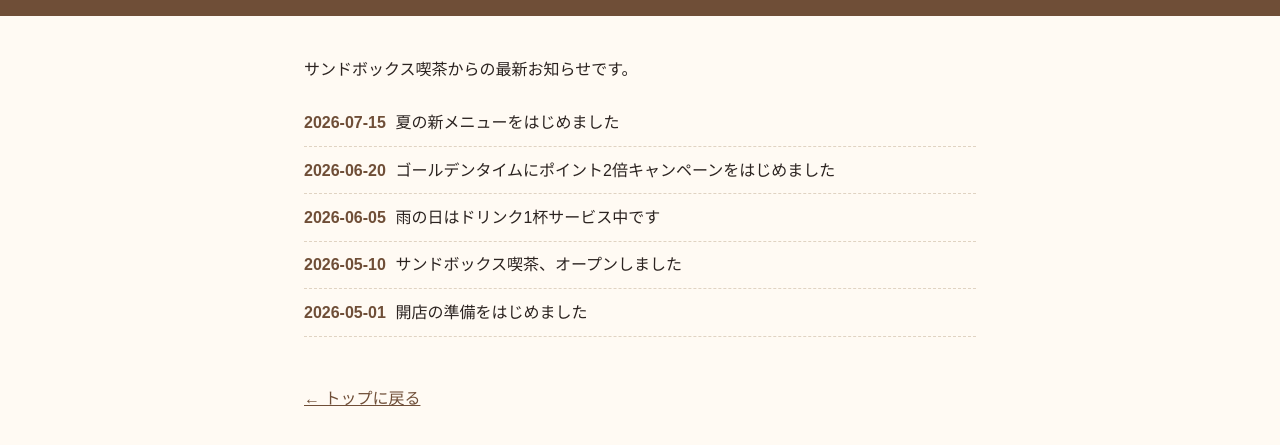
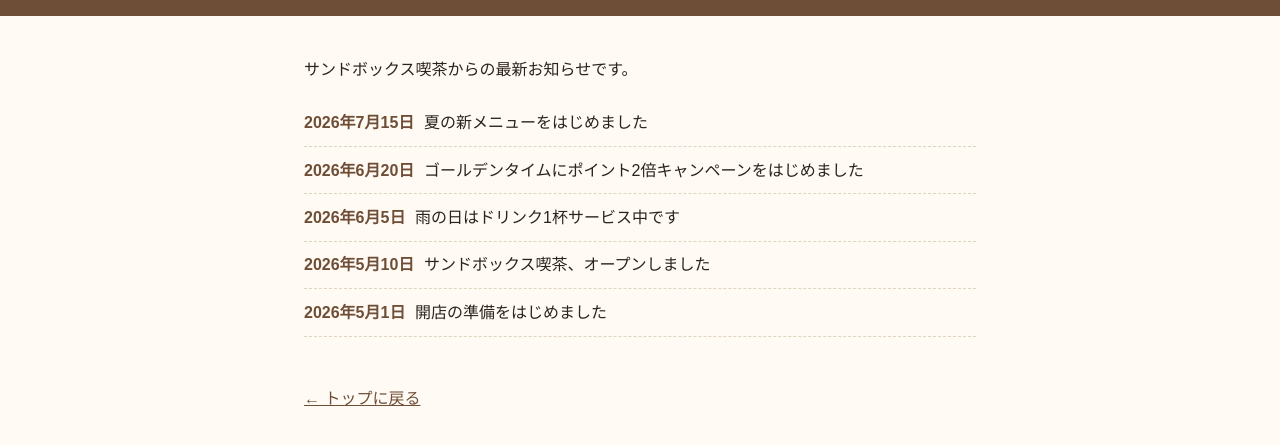
Before and after one commit to IIJ-Group2/training-sandbox, a plain HTML site: page site/pages/news.html in a window 1280 px wide. Shown: the part 89-534 px from the top of the page. Drawn offline with Linux system fonts and the light colour scheme.

Commit message:
Update news.html

```diff
--- a/site/pages/news.html
+++ b/site/pages/news.html
@@ -16,11 +16,11 @@
   <p>サンドボックス喫茶からの最新お知らせです。</p>
 
   <ul class="news-list">
-    <li><span class="news-date">2026-07-15</span>夏の新メニューをはじめました</li>
-    <li><span class="news-date">2026-06-20</span>ゴールデンタイムにポイント2倍キャンペーンをはじめました</li>
-    <li><span class="news-date">2026-06-05</span>雨の日はドリンク1杯サービス中です</li>
-    <li><span class="news-date">2026-05-10</span>サンドボックス喫茶、オープンしました</li>
-    <li><span class="news-date">2026-05-01</span>開店の準備をはじめました</li>
+    <li><span class="news-date">2026年7月15日</span>夏の新メニューをはじめました</li>
+    <li><span class="news-date">2026年6月20日</span>ゴールデンタイムにポイント2倍キャンペーンをはじめました</li>
+    <li><span class="news-date">2026年6月5日</span>雨の日はドリンク1杯サービス中です</li>
+    <li><span class="news-date">2026年5月10日</span>サンドボックス喫茶、オープンしました</li>
+    <li><span class="news-date">2026年5月1日</span>開店の準備をはじめました</li>
   </ul>
 
   <a class="back-link" href="../index.html">← トップに戻る</a>
```
